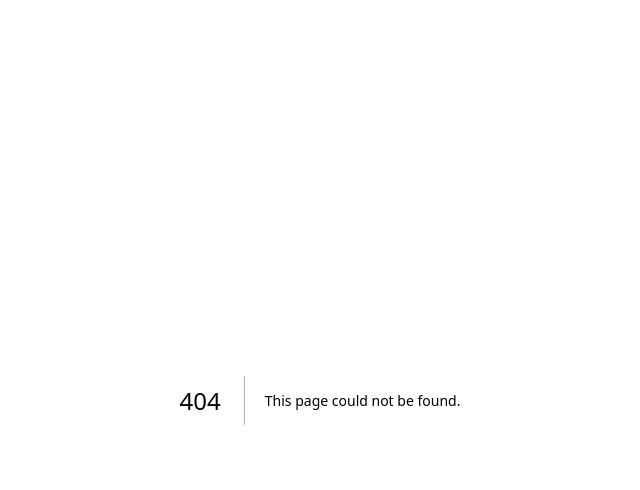
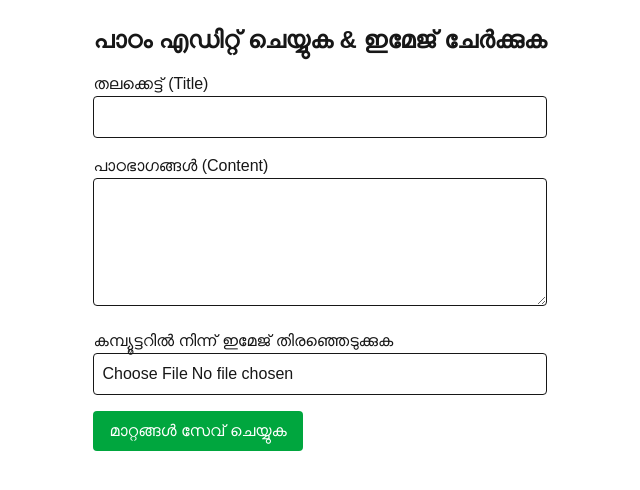
Before and after one commit to avavahab/german-academy, a Next.js app: page /admin/lessons/edit/1 in a window 1280 px wide. Before the commit this address had no page. Shown: the top 490 px of the page, without its empty margins (320-960 px from the left). Built offline with nearby package versions, Linux system fonts and the light colour scheme.

Commit message:
feat: add admin lesson management, image upload, and updated prisma schema

```diff
--- /dev/null
+++ b/prisma/seed.ts
@@ -0,0 +1,32 @@
+import { PrismaClient } from '@prisma/client';
+const prisma = new PrismaClient();
+
+async function main() {
+  const masterEmail = "masteradmin@germanacademy.com"; // ഫിക്സഡ് യൂസർനെയിം/ഇമെയിൽ
+  const masterPassword = "SecurePassword123";          // മാറ്റാൻ സാധിക്കുന്ന പാസ്‌വേഡ്
+
+  const existingMaster = await prisma.user.findUnique({
+    where: { email: masterEmail },
+  });
+
+  if (!existingMaster) {
+    await prisma.user.create({
+      data: {
+        name: "Master Admin",
+        email: masterEmail,
+        password: masterPassword, // പ്രൊഡക്ഷനിൽ പാസ്‌വേഡ് ഹാഷ് ചെയ്യുക (bcrypt)
+        role: "MASTER_ADMIN",
+      },
+    });
+    console.log("Master Admin created successfully.");
+  }
+}
+
+main()
+  .catch((e) => {
+    console.error(e);
+    process.exit(1);
+  })
+  .finally(async () => {
+    await prisma.$disconnect();
+  });
--- /dev/null
+++ b/src/app/admin/lessons/[id]/route.ts
@@ -0,0 +1,28 @@
+import { NextResponse } from 'next/server';
+import { PrismaClient } from '@prisma/client';
+
+const prisma = new PrismaClient();
+
+// പാഠം എഡിറ്റ് ചെയ്യാനും അപ്ഡേറ്റ് ചെയ്യാനും
+export async function PUT(
+  request: Request,
+  { params }: { params: { id: string } }
+) {
+  try {
+    const { id } = params;
+    const { title, content, imageUrl } = await request.json();
+
+    const updatedLesson = await prisma.lesson.update({
+      where: { id },
+      data: {
+        title,
+        content,
+        imageUrl, // പുതിയ ഇമേജ് ലിങ്ക്
+      },
+    });
+
+    return NextResponse.json({ success: true, updatedLesson });
+  } catch (error) {
+    return NextResponse.json({ success: false, error: "Failed to update lesson" }, { status: 500 });
+  }
+}
--- /dev/null
+++ b/src/app/admin/lessons/edit/[id]/page.tsx
@@ -0,0 +1,87 @@
+'use client';
+import { useState } from 'react';
+
+export default function EditLessonPage({ params }: { params: { id: string } }) {
+  const [title, setTitle] = useState('');
+  const [content, setContent] = useState('');
+  const [imageUrl, setImageUrl] = useState('');
+  const [uploading, setUploading] = useState(false);
+
+  // കമ്പ്യൂട്ടറിൽ നിന്നുള്ള ഇമേജ് ഹാൻഡിൽ ചെയ്യാൻ
+  const handleImageUpload = async (e: React.ChangeEvent<HTMLInputElement>) => {
+    const file = e.target.files?.[0];
+    if (!file) return;
+
+    setUploading(true);
+    const formData = new FormData();
+    formData.append('file', file);
+
+    try {
+      // ഇമേജ് അപ്‌ലോഡ് ചെയ്യാനുള്ള API കോൾ (ഉദാഹരണത്തിന് Vercel Blob അല്ലെങ്കിൽ Supabase Storage ഉപയോഗിക്കാം)
+      const res = await fetch('/api/upload', {
+        method: 'POST',
+        body: formData,
+      });
+      const data = await res.json();
+      setImageUrl(data.url); // ലഭിച്ച ഇമേജ് യു.ആർ.എൽ സെറ്റ് ചെയ്യുന്നു
+    } catch (err) {
+      console.error("Image upload failed", err);
+    } finally {
+      setUploading(false);
+    }
+  };
+
+  const handleUpdate = async (e: React.FormEvent) => {
+    e.preventDefault();
+    const res = await fetch(`/api/lessons/${params.id}`, {
+      method: 'PUT',
+      headers: { 'Content-Type': 'application/json' },
+      body: JSON.stringify({ title, content, imageUrl }),
+    });
+
+    if (res.ok) {
+      alert('പാഠം വിജയകരമായി അപ്‌ഡേറ്റ് ചെയ്തു!');
+    } else {
+      alert('അപ്‌ഡേറ്റ് ചെയ്യുന്നതിൽ പരാജയപ്പെട്ടു.');
+    }
+  };
+
+  return (
+    <div className="max-w-2xl mx-auto p-6">
+      <h1 className="text-2xl font-bold mb-4">പാഠം എഡിറ്റ് ചെയ്യുക & ഇമേജ് ചേർക്കുക</h1>
+      <form onSubmit={handleUpdate} className="space-y-4">
+        <div>
+          <label className="block font-medium">തലക്കെട്ട് (Title)</label>
+          <input
+            type="text"
+            value={title}
+            onChange={(e) => setTitle(e.target.value)}
+            className="w-full border p-2 rounded"
+            required
+          />
+        </div>
+
+        <div>
+          <label className="block font-medium">പാഠഭാഗങ്ങൾ (Content)</label>
+          <textarea
+            value={content}
+            onChange={(e) => setContent(e.target.value)}
+            className="w-full border p-2 rounded h-32"
+            required
+          />
+        </div>
+
+        <div>
+          <label className="block font-medium">കമ്പ്യൂട്ടറിൽ നിന്ന് ഇമേജ് തിരഞ്ഞെടുക്കുക</label>
+          <input type="file" accept="image/*" onChange={handleImageUpload} className="w-full border p-2 rounded" />
+          {uploading && <p className="text-blue-500 text-sm">അപ്‌ലോഡ് ചെയ്യുന്നു...</p>}
+          {imageUrl && <img src={imageUrl} alt="Preview" className="mt-2 h-32 object-cover rounded" />}
+        </div>
+
+        <button type="submit" className="bg-green-600 text-white px-4 py-2 rounded hover:bg-green-700">
+          മാറ്റങ്ങൾ സേവ് ചെയ്യുക
+        </button>
+      </form>
+    </div>
+  );
+}
```
Also changed, not shown: 1 other file (tests, documents, lock files or other folders).
